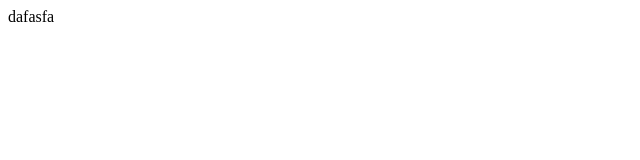
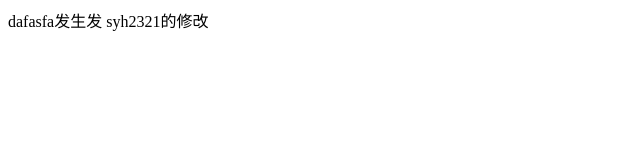
Before and after one commit to syh2321/text, a plain HTML site: page index.html in a window 1280 px wide. Shown: the whole page, without its empty margins (0-640 px from the left). Drawn offline with Linux system fonts and the light colour scheme.

Commit message:
syh2321的修改

```diff
--- a/index.html
+++ b/index.html
@@ -5,6 +5,6 @@
 	<title>Document</title>
 </head>
 <body>
-	dafasfa
+	dafasfa发生发   syh2321的修改
 </body>
 </html>
```
